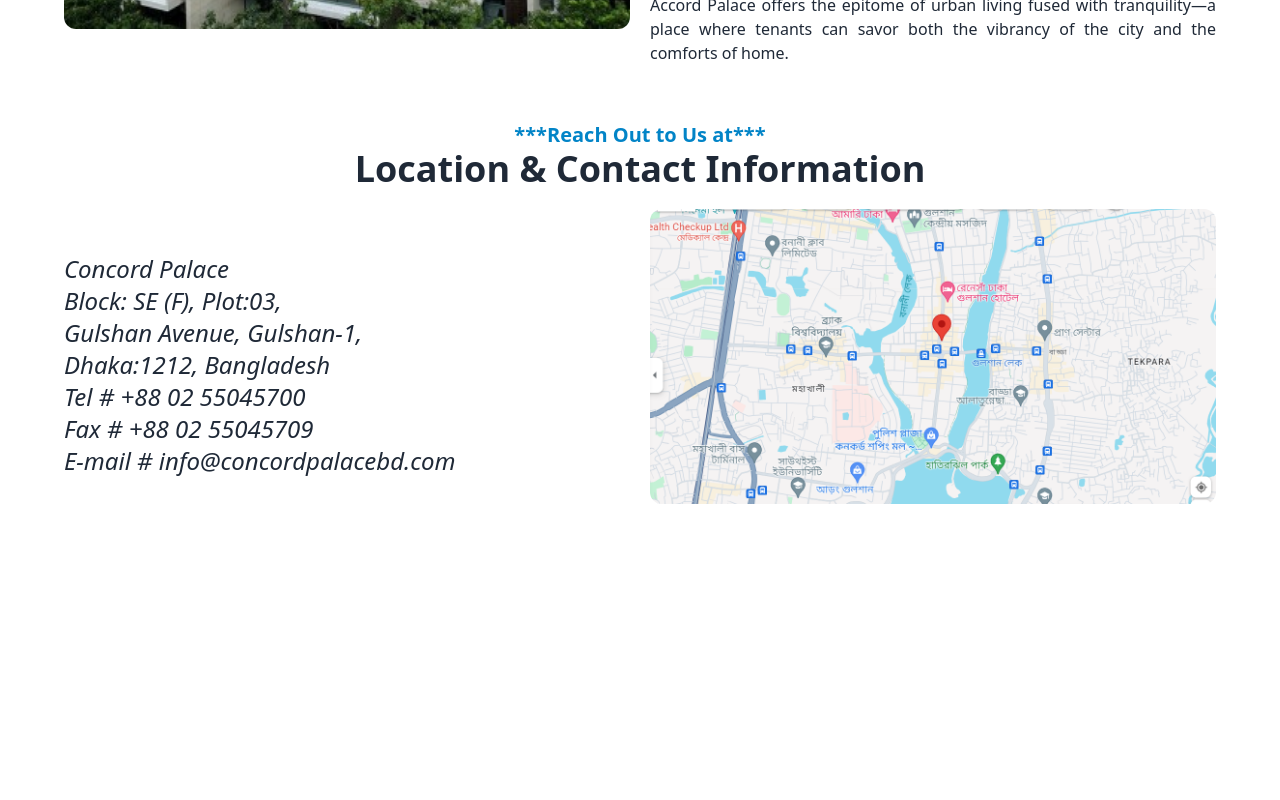
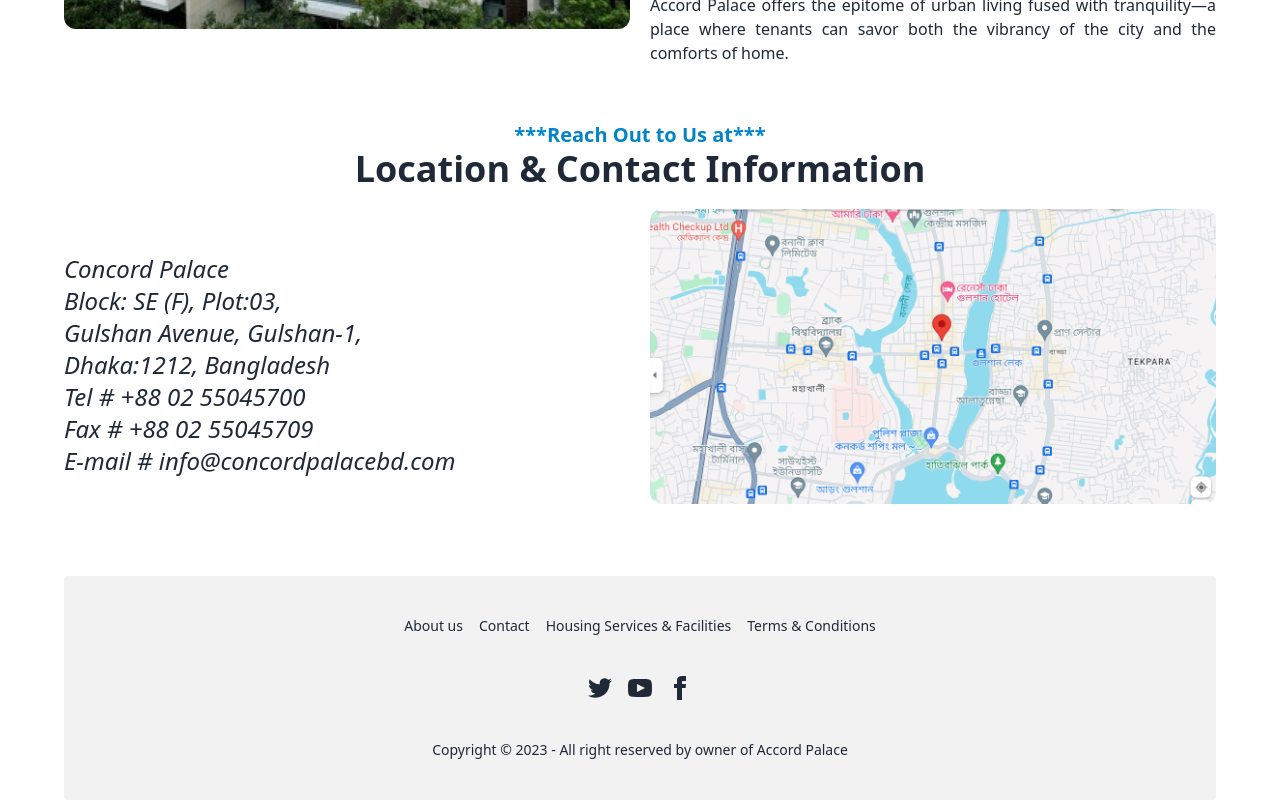
Before and after one commit to Mithun4450/m12a12-building-management-client, a React (Vite) app: page / in a window 1280 px wide. Shown: the part 1395-2195 px from the top of the page. Before the commit the page ends 1971 px from the top, so only its background shows below. Built offline with nearby package versions, Linux system fonts and the light colour scheme; no server answers.

Commit message:
Footer part has been completed

```diff
--- a/src/MainLayout/MainLayout.jsx
+++ b/src/MainLayout/MainLayout.jsx
@@ -1,5 +1,6 @@
 import { Outlet } from "react-router-dom";
 import Navbar from "../components/Navbar/Navbar";
+import Footer from "../components/Footer/Footer";
 
 
 const MainLayout = () => {
@@ -7,6 +8,7 @@
         <div className="max-w-6xl mx-auto">
             <Navbar></Navbar>
             <Outlet></Outlet>
+            <Footer></Footer>
 
         </div>
     );
--- a/src/components/BuildingLocation/BuildingLocation.jsx
+++ b/src/components/BuildingLocation/BuildingLocation.jsx
@@ -16,7 +16,7 @@
                     <img className="w-full rounded-xl mb-4" src={map} alt="" />
                 </div>
                 <div className="w-3/4 lg:w-1/2 ">
-                    <address className="text-2xl">
+                    <address className="text-xl lg:text-2xl">
                     Concord Palace <br />
                     Block: SE (F), Plot:03, <br />
                     Gulshan Avenue, Gulshan-1, <br />
--- /dev/null
+++ b/src/components/Footer/Footer.jsx
@@ -0,0 +1,26 @@
+
+
+const Footer = () => {
+    return (
+        <footer className="footer footer-center p-10 bg-base-200 text-base-content rounded">
+            <nav className="grid grid-flow-col gap-4">
+                <a className="link link-hover">About us</a>
+                <a className="link link-hover">Contact</a>
+                <a className="link link-hover">Housing Services & Facilities</a>
+                <a className="link link-hover">Terms & Conditions</a>
+            </nav>
+            <nav>
+                <div className="grid grid-flow-col gap-4">
+                <a className="link link-hover"><svg xmlns="http://www.w3.org/2000/svg" width="24" height="24" viewBox="0 0 24 24" className="fill-current"><path d="M24 4.557c-.883.392-1.832.656-2.828.775 1.017-.609 1.798-1.574 2.165-2.724-.951.564-2.005.974-3.127 1.195-.897-.957-2.178-1.555-3.594-1.555-3.179 0-5.515 2.966-4.797 6.045-4.091-.205-7.719-2.165-10.148-5.144-1.29 2.213-.669 5.108 1.523 6.574-.806-.026-1.566-.247-2.229-.616-.054 2.281 1.581 4.415 3.949 4.89-.693.188-1.452.232-2.224.084.626 1.956 2.444 3.379 4.6 3.419-2.07 1.623-4.678 2.348-7.29 2.04 2.179 1.397 4.768 2.212 7.548 2.212 9.142 0 14.307-7.721 13.995-14.646.962-.695 1.797-1.562 2.457-2.549z"></path></svg></a>
+                <a className="link link-hover"><svg xmlns="http://www.w3.org/2000/svg" width="24" height="24" viewBox="0 0 24 24" className="fill-current"><path d="M19.615 3.184c-3.604-.246-11.631-.245-15.23 0-3.897.266-4.356 2.62-4.385 8.816.029 6.185.484 8.549 4.385 8.816 3.6.245 11.626.246 15.23 0 3.897-.266 4.356-2.62 4.385-8.816-.029-6.185-.484-8.549-4.385-8.816zm-10.615 12.816v-8l8 3.993-8 4.007z"></path></svg></a>
+                <a className="link link-hover"><svg xmlns="http://www.w3.org/2000/svg" width="24" height="24" viewBox="0 0 24 24" className="fill-current"><path d="M9 8h-3v4h3v12h5v-12h3.642l.358-4h-4v-1.667c0-.955.192-1.333 1.115-1.333h2.885v-5h-3.808c-3.596 0-5.192 1.583-5.192 4.615v3.385z"></path></svg></a>
+                </div>
+            </nav>
+            <aside>
+                <p>Copyright © 2023 - All right reserved by owner of Accord Palace</p>
+            </aside>
+        </footer>
+    );
+};
+
+export default Footer;
--- a/src/components/Navbar/Navbar.jsx
+++ b/src/components/Navbar/Navbar.jsx
@@ -16,7 +16,7 @@
     }
 
     return (
-        <div className='mx-auto shadow-lg px-8 py-2'>
+        <div className='mx-auto px-8 py-2'>
             <div className="navbar bg-base-100">
                 <div className="navbar-start ">
 
```
